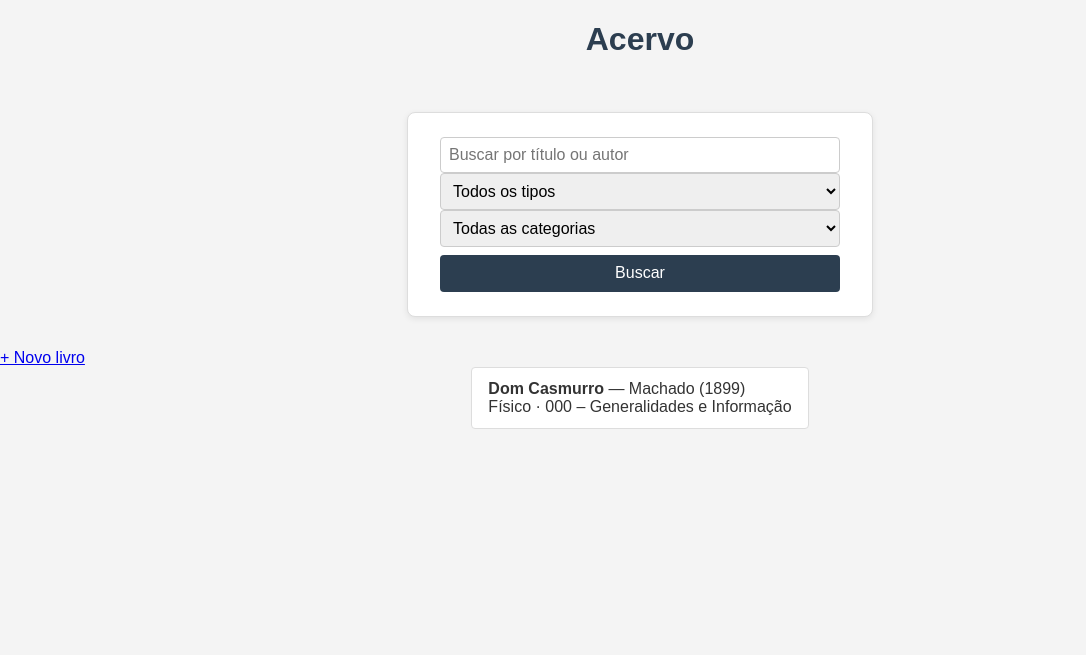
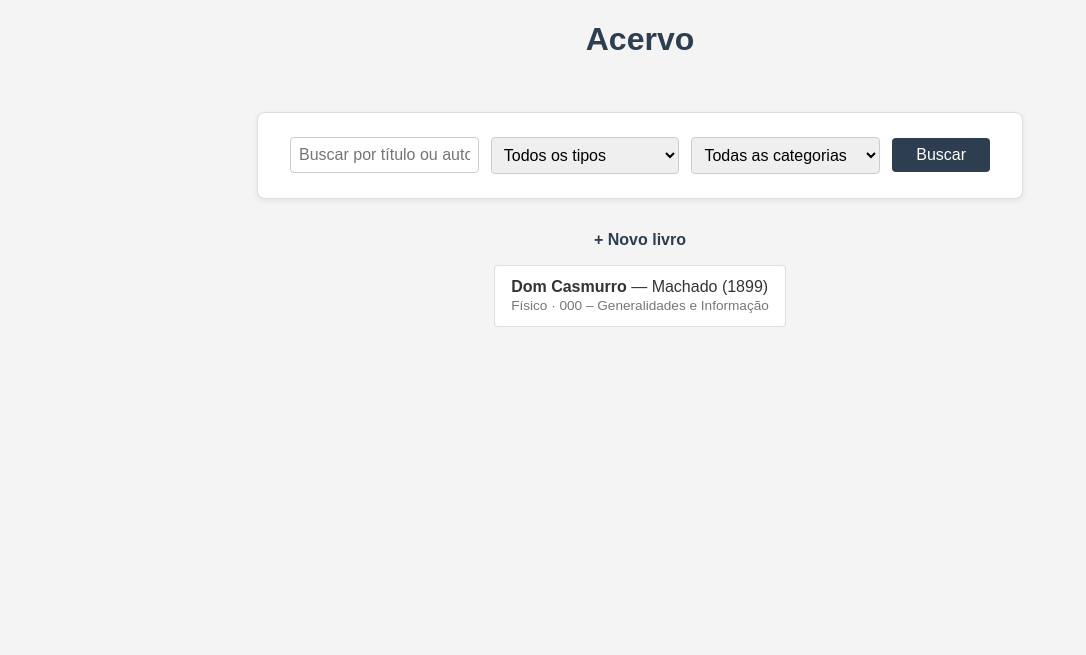
Before and after one commit to cristian-univassouras/fullstack-job-p1, a Django app: page /livros/ in a window 1280 px wide. Shown: the part 60-715 px from the top of the page, without its empty margins (0-1086 px from the left). Run offline with Django 5.2, Linux system fonts and the light colour scheme; data comes from the database, SQL or seed files in the repository.

Commit message:
estiliza formulario de busca e link de novo livro

```diff
--- a/acervo/static/acervo/style.css
+++ b/acervo/static/acervo/style.css
@@ -43,6 +43,46 @@ li {
     border-radius: 4px;
     padding: 0.75rem 1rem;
     margin-bottom: 0.5rem;
+}
+
+li .meta {
+    color: #777;
+    font-size: 0.85rem;
+}
+
+form.busca {
+    max-width: 700px;
+    display: flex;
+    flex-wrap: wrap;
+    gap: 0.75rem;
+    align-items: center;
+}
+
+form.busca input,
+form.busca select {
+    flex: 1;
+    min-width: 160px;
+    width: auto;
+}
+
+form.busca button {
+    width: auto;
+    padding: 0.5rem 1.5rem;
+    margin-top: 0;
+}
+
+.botao-novo {
+    display: block;
+    max-width: 600px;
+    margin: 0 auto 1rem;
+    text-align: right;
+    color: #2c3e50;
+    font-weight: bold;
+    text-decoration: none;
+}
+
+.botao-novo:hover {
+    text-decoration: underline;
 }
 
 form {
```
